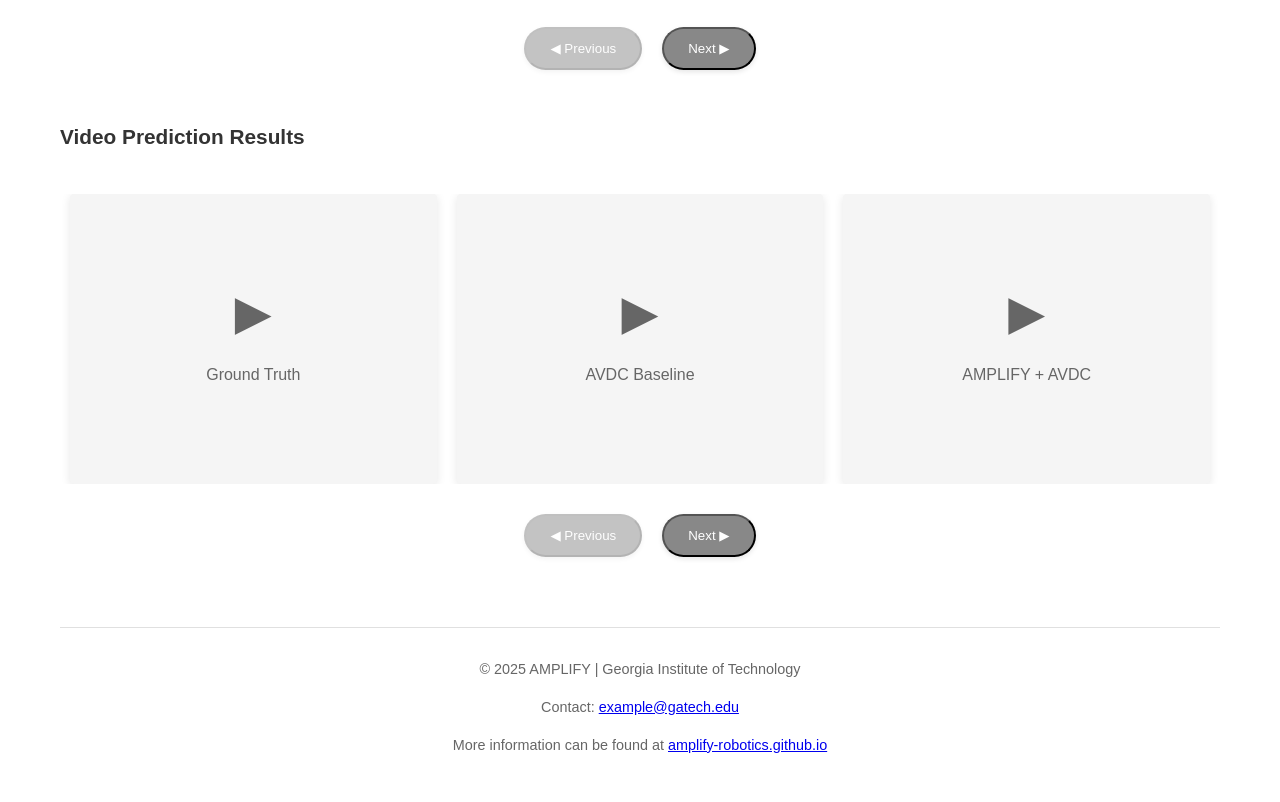
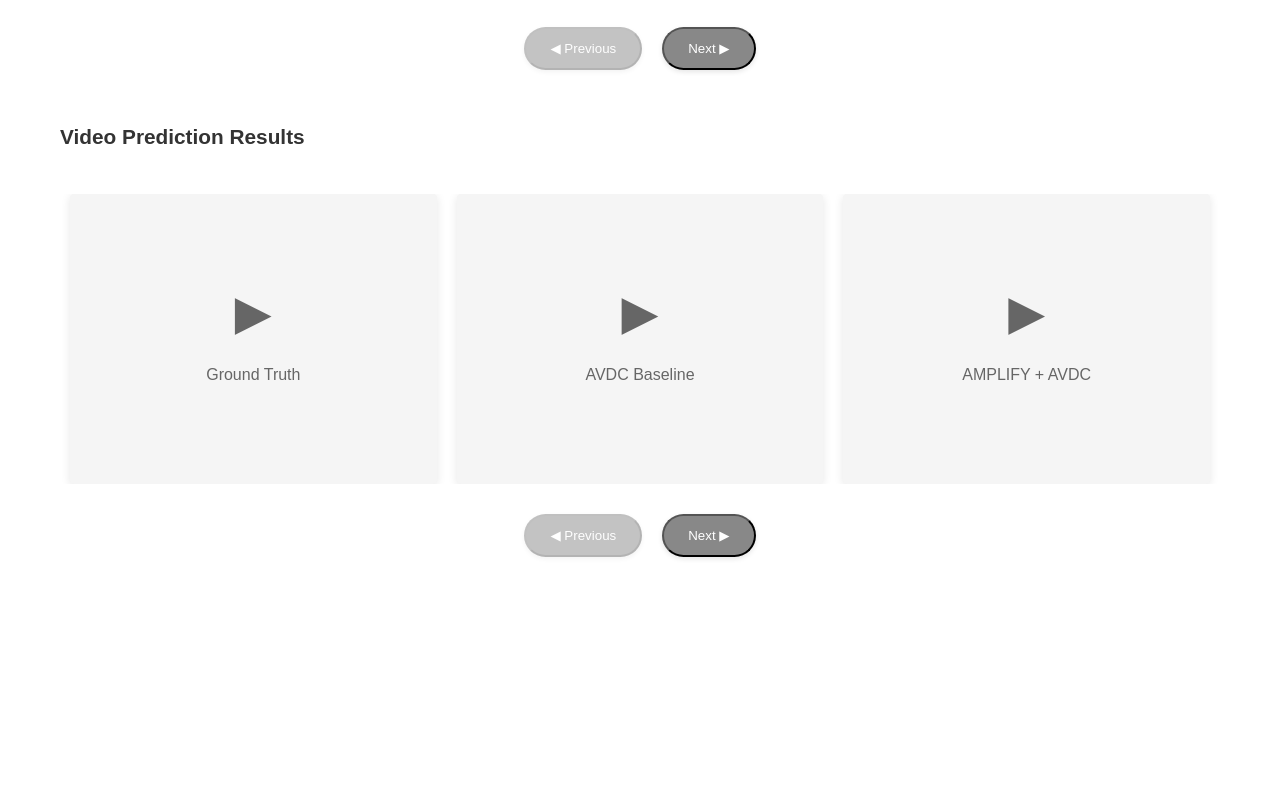
Before and after one commit to amplify-robotics/amplify-robotics.github.io, a plain HTML site: page index.html in a window 1280 px wide. Shown: the part 9022-9824 px from the top of the page. After the commit the page ends 9629 px from the top, so only its background shows below. Drawn offline with Linux system fonts and the light colour scheme.

Commit message:
Update index.html

```diff
--- a/index.html
+++ b/index.html
@@ -656,13 +656,5 @@
         </div>
         <div class="debug-info" id="video-debug"></div>
     </div>
-
-
-
-    <footer>
-        <p>© 2025 AMPLIFY | Georgia Institute of Technology</p>
-        <p>Contact: <a href="mailto:example@gatech.edu">example@gatech.edu</a></p>
-        <p>More information can be found at <a href="https://amplify-robotics.github.io/">amplify-robotics.github.io</a></p>
-    </footer>
 </body>
 </html>
```
